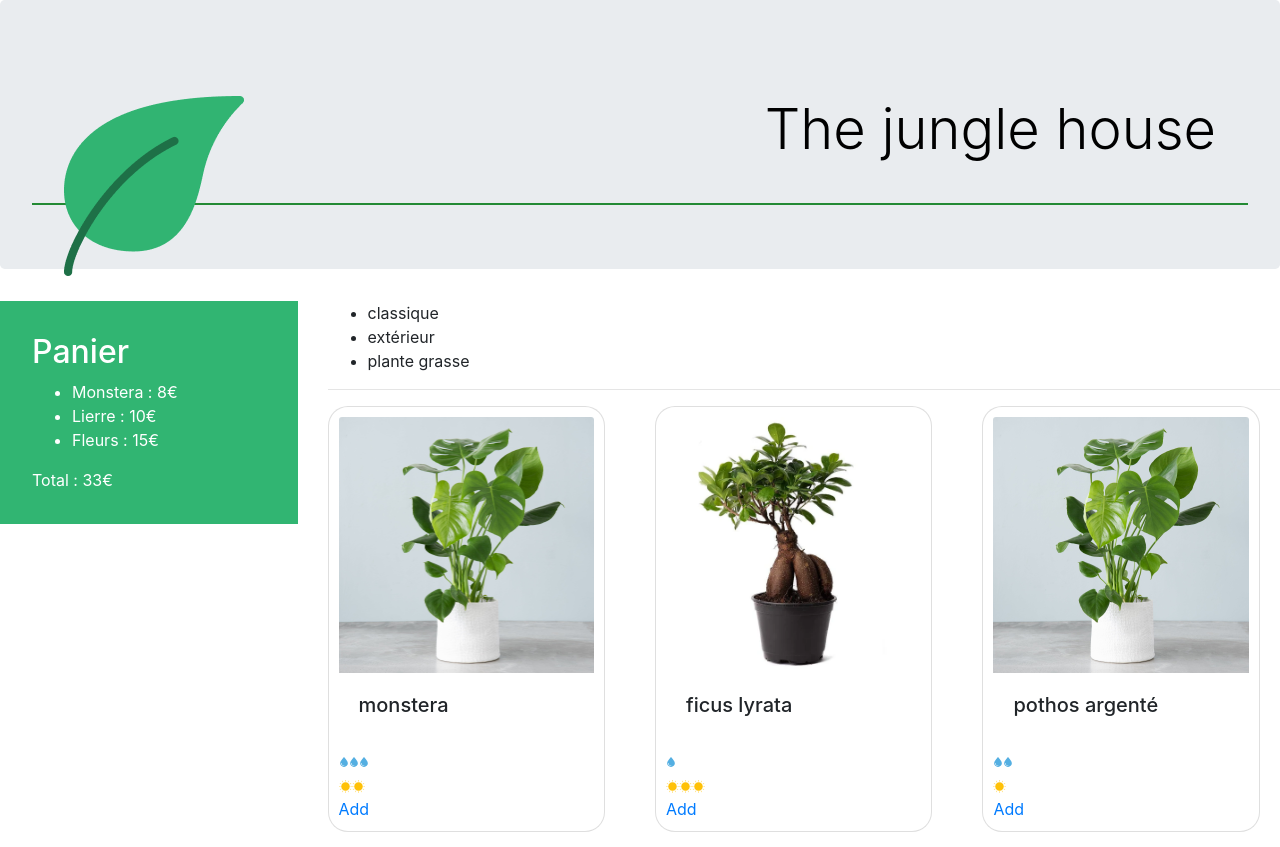
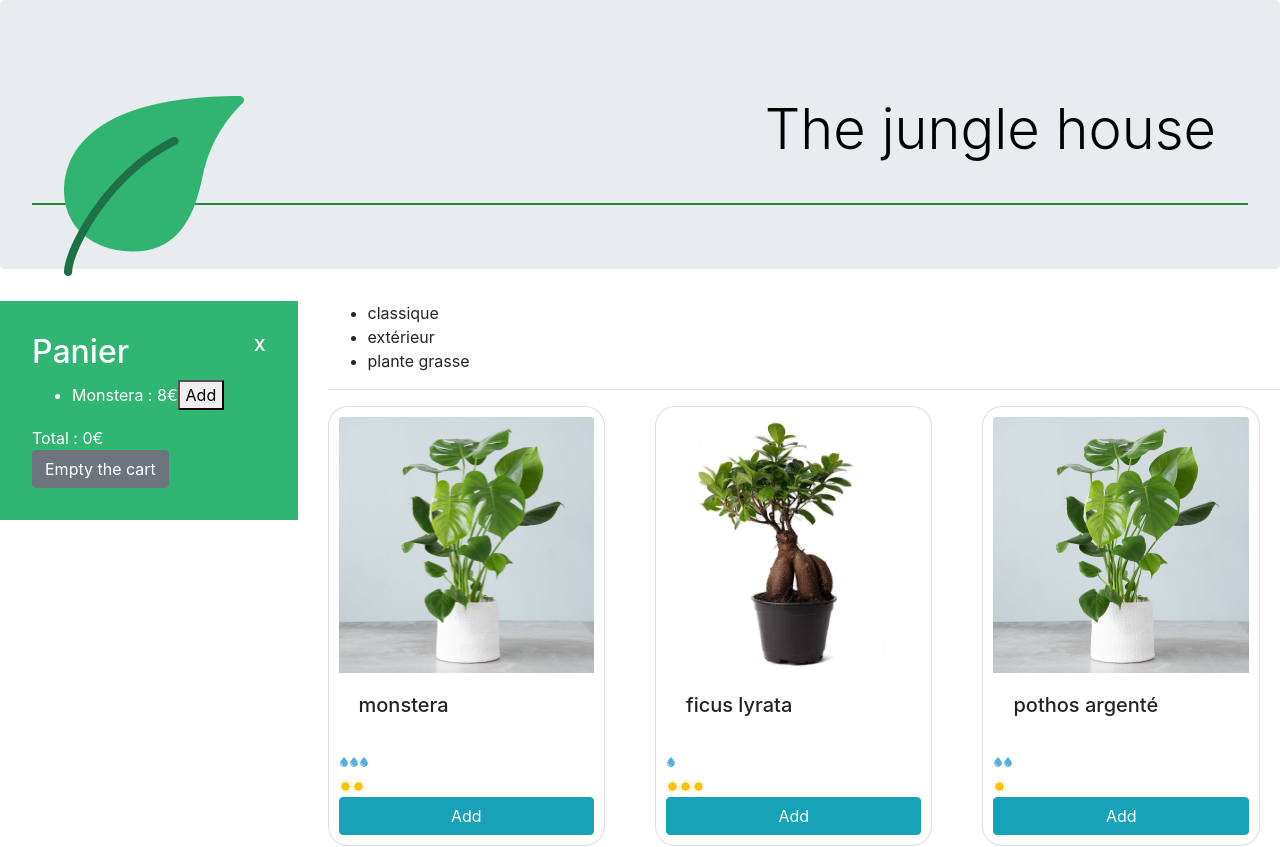
Before and after one commit to anjanante/plant_sale_rt, a React (Create React App) app: page / in a window 1280 px wide. Shown: the top 847 px of the page. Built offline with nearby package versions, Linux system fonts and the light colour scheme.

Commit message:
Add button/state in the component Cart

```diff
--- a/src/components/Cart.js
+++ b/src/components/Cart.js
@@ -1,18 +1,31 @@
+import { useState } from 'react';
 import '../styles/Cart.css'
 
 export default function Cart() {
+    const [cart, updateCart]   = useState(0);
+    const [isOpen, setIsOpen]  = useState(true);
     const monsteraPrice = 8;
     const ivyPrice = 10;
     const flowerPrice = 15;
-    return (
+    return isOpen ? (
         <div className="lmj-cart">
+            <button onClick={() => setIsOpen(false)} className='lmj-cart-toggle-button'>X</button>
             <h2>Panier</h2>
             <ul>
-                <li>Monstera : {monsteraPrice}€</li>
-                <li>Lierre : {ivyPrice}€</li>
-                <li>Fleurs : {flowerPrice}€</li>
+                <li>Monstera : {monsteraPrice}€
+                    <button onClick={() => updateCart(cart+1)}>Add</button>
+                </li>
+                {/* <li>Lierre : {ivyPrice}€</li>
+                <li>Fleurs : {flowerPrice}€</li> */}
             </ul>
-            Total : {monsteraPrice + ivyPrice + flowerPrice}€
+            Total : {(monsteraPrice*cart)}€
+            <div>
+                <button onClick={() => updateCart(0)} className="btn btn-secondary">Empty the cart</button>
+            </div>
+        </div>
+    ) : (
+        <div className='lmj-cart-closed'>
+            <button onClick={() => setIsOpen(true)} className='btn btn-info'>Open Cart</button>
         </div>
     );
 }
--- a/src/components/PlantItem.js
+++ b/src/components/PlantItem.js
@@ -16,7 +16,7 @@ export default function PlantItem({name,cover,light,water}){
             </div>
             <span className="card-text"><CareScale careType='water' scaleValue={water} /></span>
             <span className="card-text"><CareScale careType='light' scaleValue={light} /></span>
-            <a href="#" className="card-link">Add</a>
+            <button href="#" className="btn btn-info">Add</button>
         </div>
     )
 }
--- a/src/styles/Cart.css
+++ b/src/styles/Cart.css
@@ -3,3 +3,29 @@
 	background-color: #31b572;
 	padding: 32px;
 }
+
+.lmj-cart-add-button {
+	margin-left: 32px;
+	cursor: pointer;
+}
+
+.lmj-cart-toggle-button {
+	background: none;
+	outline: none;
+	border: none;
+	font-weight: 600;
+	cursor: pointer;
+	align-self: self-start;
+	padding: 0;
+	color: white;
+	float: right;
+}
+
+.lmj-cart-closed {
+	padding: 32px;
+	width: 200px;
+}
+
+.lmj-cart-closed > button {
+	color: black;
+}
```
Also changed, not shown: 1 other file (tests, documents, lock files or other folders).
